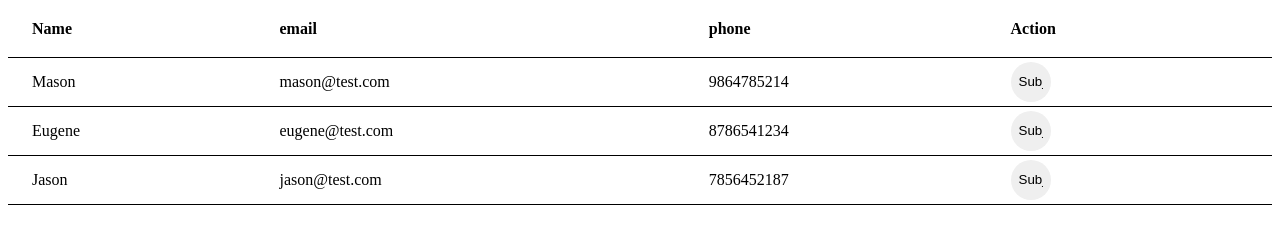
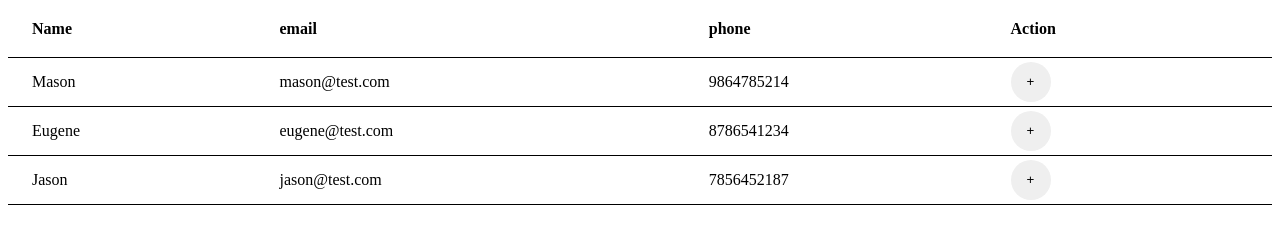
Before and after one commit to pcmurillo/Angular-material-table-nested-angular12-, an Angular app: page / in a window 1280 px wide. Shown: the part 596-824 px from the top of the page. Built offline with nearby package versions, Linux system fonts and the light colour scheme.

Commit message:
1 file modified

```diff
--- a/src/app/table-nested/table-nested.component.html
+++ b/src/app/table-nested/table-nested.component.html
@@ -17,11 +17,11 @@
   <ng-container matColumnDef="actions">
     <th mat-header-cell *matHeaderCellDef>Action</th>
     <td mat-cell *matCellDef="let element">
-      <button mat-icon-button color="primary">
+      <button mat-icon-button color="#ff00ff00">
         <mat-icon
           matTooltip="toogle"
           (click)="element.isExpanded = !element.isExpanded"
-          >Subject</mat-icon
+          >+</mat-icon
         >
       </button>
     </td>
```
